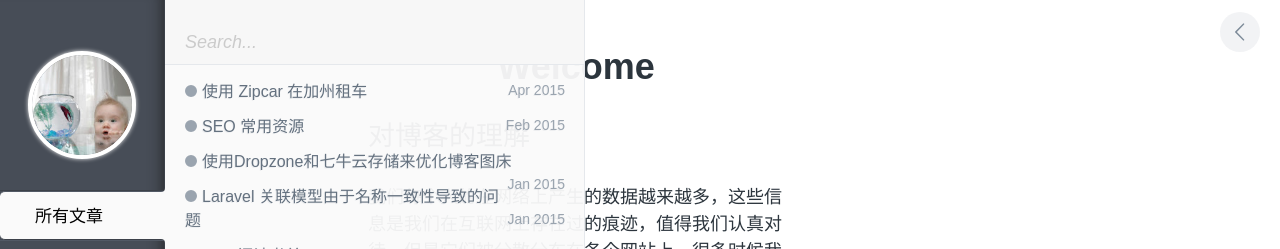
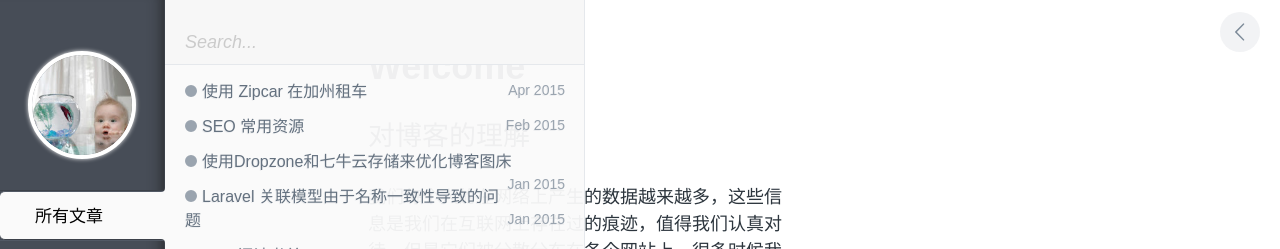
Before and after one commit to polyHong/polyHong.github.io, a Jekyll site: the page built from index.md, in a window 1280 px wide. Shown: the top 249 px of the page. Built offline with Jekyll 4.4.1, drawn with Linux system fonts in a browser that asks for light colours; Markdown is read by kramdown in place of the engine named in the settings.

Commit message:
title bold center: style modified

```diff
--- a/_layouts/post.html
+++ b/_layouts/post.html
@@ -3,7 +3,7 @@
 ---
 
 <article id="post__content">
-  <h1 id="post__title" data-identifier="{{ page.date | date: "%Y%m%d" }}"><center><b>{{ page.title }}</b></center></h1>
+  <h1 id="post__title" data-identifier="{{ page.date | date: "%Y%m%d" }}">{{ page.title }}</h1>
   {{ content }}
 </article> <!-- end #post__content -->
 
--- a/assets/css/style.css
+++ b/assets/css/style.css
@@ -398,7 +398,9 @@
 #post__title {
   margin: 0;
   padding-top: 1.1em;
-  font-size: 2em; }
+  font-size: 2em;
+  font-weight: bold;
+  float: center}
 
 #post__content > p, #post__content > ul, #post__content > ol {
   margin-top: 1.5em;
```
